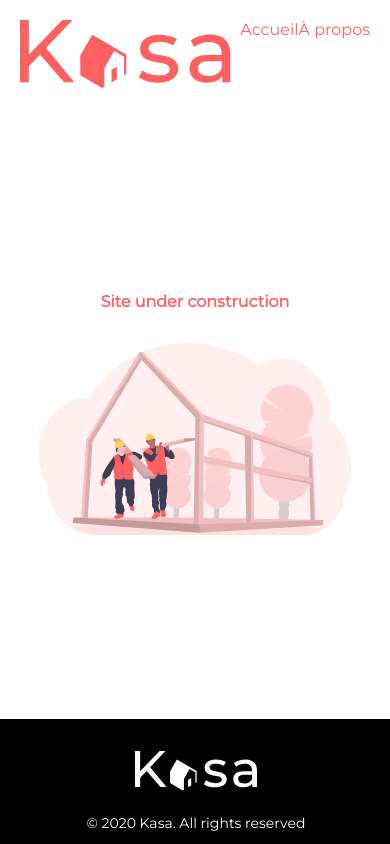
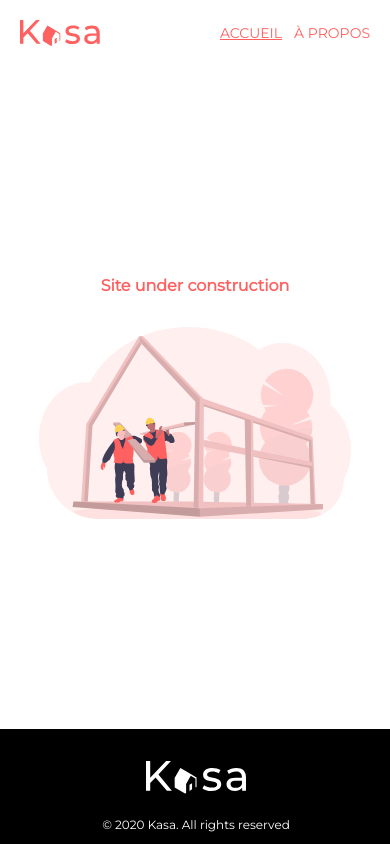
Before and after one commit to fdacheux/projet-7_kasa, a React (Create React App) app: page / in a window 390 px wide. Built offline with nearby package versions, Linux system fonts and the light colour scheme.

Commit message:
feat(header): improve style for header
improve responsiveness and style for header and navbar components

```diff
--- a/src/components/Footer/Footer.module.scss
+++ b/src/components/Footer/Footer.module.scss
@@ -1,5 +1,5 @@
 @import "../../style/utils/variables.scss";
-@import "../../style/utils/mixin.scss";
+@import "../../style/utils/mixins.scss";
 
 footer {
   display: flex;
@@ -16,7 +16,16 @@ footer {
 }
 
 @include small-screens {
-    .div {
-        font-size: 14px;
-    }
+  .div {
+    font-size: 14px;
+  }
 }
+
+@include xsmall-screens {
+  .div {
+    font-size: 12px;
+  }
+  .logo {
+    max-width: 100px;
+  }
+}
--- a/src/components/Header/Header.module.scss
+++ b/src/components/Header/Header.module.scss
@@ -1,8 +1,9 @@
-@import '../../style/utils/mixin.scss';
+@import '../../style/utils/mixins.scss';
 
 .header{
     display: flex;
     justify-content: space-between;
+    align-items: center;
     padding: 20px;
 
     @include large-screens {
@@ -10,3 +11,13 @@
     }
 
 }
+
+.logo{
+    max-width: 145px;
+    @include large-screens{
+        max-width: 211px;
+    }
+    @include xsmall-screens{
+        max-width: 80px;
+    }
+}
--- a/src/components/Header/index.tsx
+++ b/src/components/Header/index.tsx
@@ -5,7 +5,7 @@ import KasaLogo from "../../assets/images/logo.svg"
 function Header() {
   return (
     <header className={style.header}>
-      <img src={KasaLogo} alt="Kasa : site de location d'appartements" />
+      <img className={style.logo} src={KasaLogo} alt="Kasa : site de location d'appartements" />
       <Navbar />
     </header>
   )
--- /dev/null
+++ b/src/components/Navbar/Navbar.module.scss
@@ -0,0 +1,32 @@
+@import '../../style/utils/mixins.scss';
+
+.navbar {
+  display: flex;
+  justify-content: space-between;
+  // padding-top: 17px;
+  &__links {
+    font-size: 16px;
+    @include large-screens{
+        font-size: 24px;
+    }
+    @include small-screens{
+      text-transform: uppercase;
+    }
+    @include xsmall-screens{
+      font-size: 14px;
+    }
+  }
+  &__aboutLink {
+    padding-left: 24px;
+    @include large-screens{
+        padding-left: 57px;
+    }
+    @include xsmall-screens{
+      padding-left: 12px;
+    }
+  }
+}
+
+.underline {
+  text-decoration: underline;
+}
--- a/src/components/Navbar/index.tsx
+++ b/src/components/Navbar/index.tsx
@@ -1,12 +1,37 @@
-import {Link} from 'react-router-dom'
+import { NavLink } from "react-router-dom";
+import style from "./Navbar.module.scss";
 
 function Navbar() {
+  let activeClassName = style.underline;
+  const defineClassName = (isActive: boolean) => {
+    let className = isActive
+      ? `${activeClassName} ${style.navbar__links}`
+      : style.navbar__links;
+    return className;
+  };
+
   return (
     <nav>
-       <Link to='/'>Accueil</Link>
-       <Link to='/about'>À propos</Link>
+      <ul className={style.navbar}>
+        <li>
+          <NavLink
+            to="/"
+            className={({ isActive }) => defineClassName(isActive)}
+          >
+            Accueil
+          </NavLink>
+        </li>
+        <li className={style.navbar__aboutLink}>
+          <NavLink
+            to="/about"
+            className={({ isActive }) => defineClassName(isActive)}
+          >
+            À Propos
+          </NavLink>
+        </li>
+      </ul>
     </nav>
-  )
+  );
 }
 
-export default Navbar
+export default Navbar;
--- a/src/index.scss
+++ b/src/index.scss
@@ -1,4 +1,4 @@
-@import "./style/utils/mixin.scss";
+@import "./style/utils/mixins.scss";
 
 body {
   margin: 0;
--- a/src/pages/Error/Error.module.scss
+++ b/src/pages/Error/Error.module.scss
@@ -1,4 +1,4 @@
-@import '../../style/utils/mixin.scss';
+@import '../../style/utils/mixins.scss';
 
 .errorWrapper {
   display: flex;
```
Also changed, not shown: src/style/utils/functions.scss (added), src/style/utils/mixins.scss (renamed from src/style/utils/mixin.scss).
